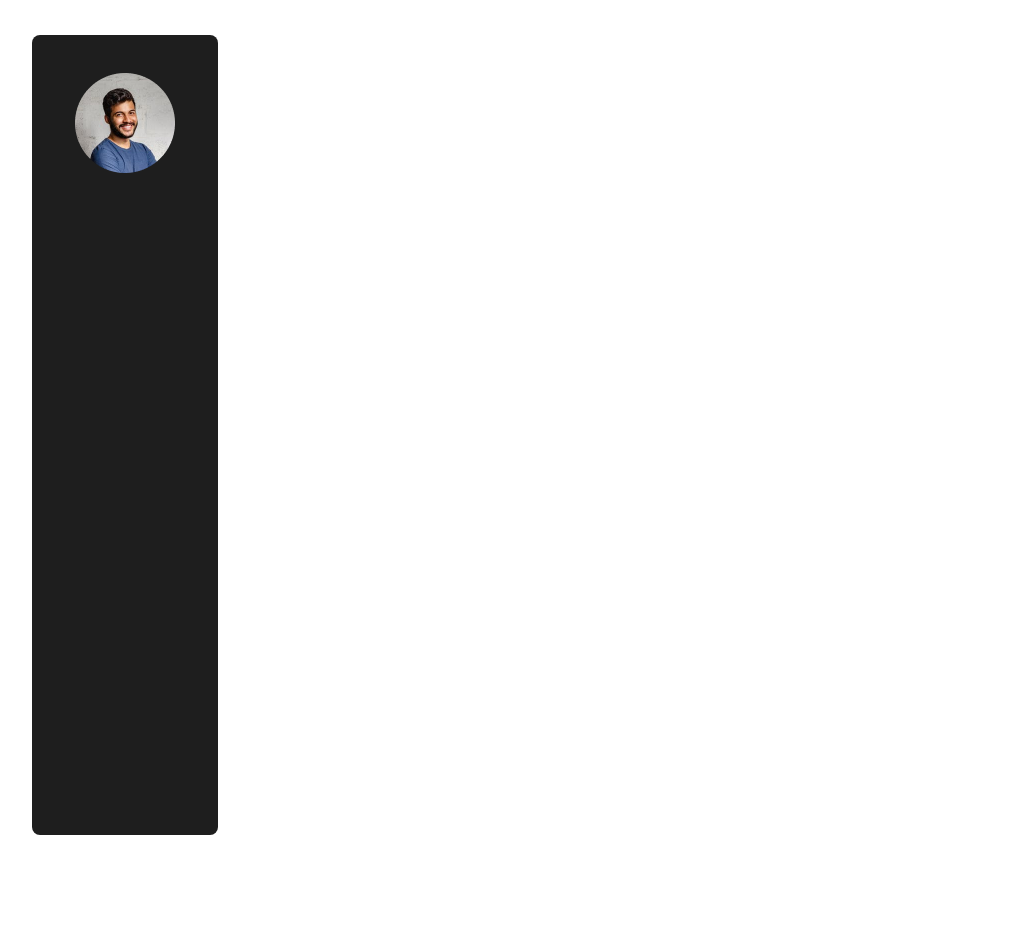
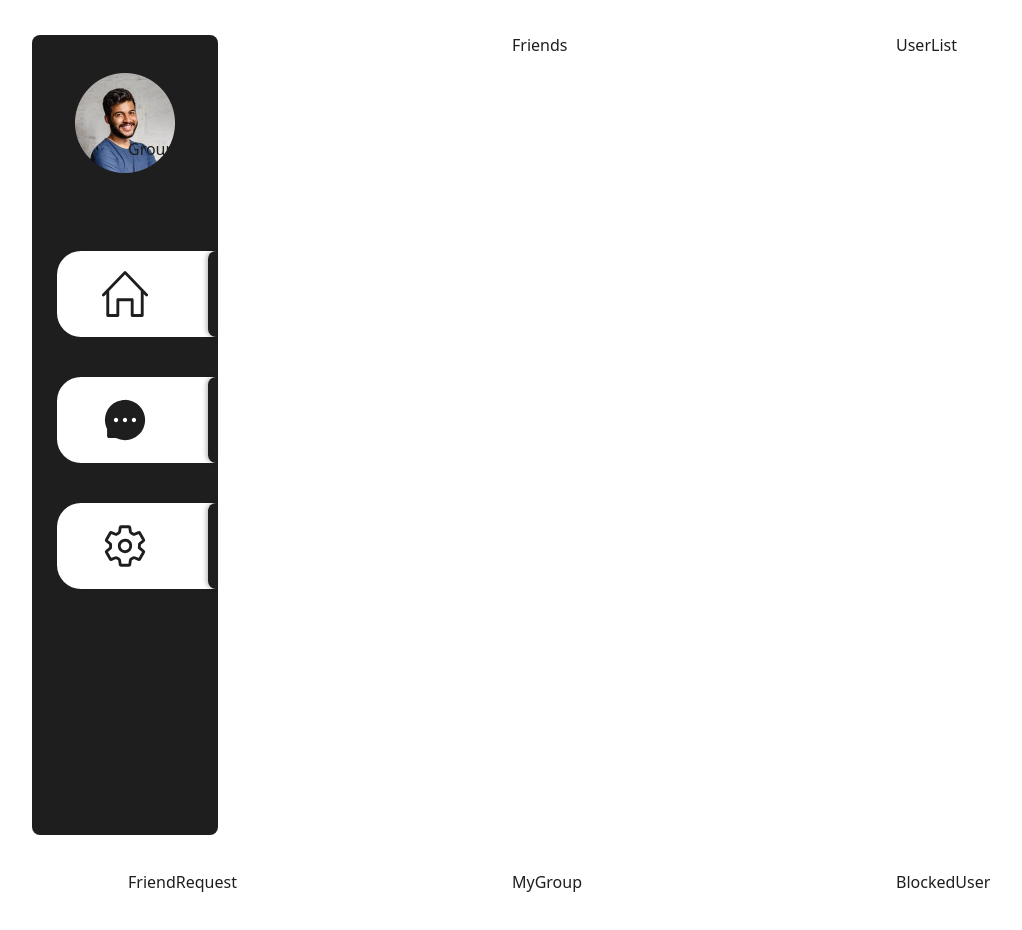
Before and after one commit to nusratjahandina74/PingLoop_Chatting_Application, a React (Vite) app: page / in a window 1280 px wide. Shown: the top 930 px of the page, without its empty margins (0-1022 px from the left). Before the commit the page ends 870 px from the top, so only its background shows below. Built offline with nearby package versions, Linux system fonts and the light colour scheme; no server answers; sample sign-in values are in the browser's storage.

Commit message:
Sidebar Complete

```diff
--- /dev/null
+++ b/src/components/BlockedUser/BlockedUser.jsx
@@ -0,0 +1,9 @@
+import React from 'react'
+
+const BlockedUser = () => {
+  return (
+    <div>BlockedUser</div>
+  )
+}
+
+export default BlockedUser
--- /dev/null
+++ b/src/components/FriendRequest/FriendRequest.jsx
@@ -0,0 +1,9 @@
+import React from 'react'
+
+const FriendRequest = () => {
+  return (
+    <div>FriendRequest</div>
+  )
+}
+
+export default FriendRequest
--- /dev/null
+++ b/src/components/Friends/Friends.jsx
@@ -0,0 +1,9 @@
+import React from 'react'
+
+const Friends = () => {
+  return (
+    <div>Friends</div>
+  )
+}
+
+export default Friends
--- /dev/null
+++ b/src/components/GroupList/GroupList.jsx
@@ -0,0 +1,9 @@
+import React from 'react'
+
+const GroupList = () => {
+  return (
+    <div>GroupList</div>
+  )
+}
+
+export default GroupList
--- /dev/null
+++ b/src/components/MyGroup/MyGroup.jsx
@@ -0,0 +1,9 @@
+import React from 'react'
+
+const MyGroup = () => {
+  return (
+    <div>MyGroup</div>
+  )
+}
+
+export default MyGroup
--- a/src/components/Sidebar/Sidebar.jsx
+++ b/src/components/Sidebar/Sidebar.jsx
@@ -1,11 +1,31 @@
 import React from 'react'
 import profile from '../../assets/profile.png'
+import { SlHome } from "react-icons/sl";
+import { AiFillMessage } from "react-icons/ai";
+import { IoSettingsOutline } from "react-icons/io5";
+import { ImExit } from "react-icons/im";
 const Sidebar = () => {
   return (
     <div className='bg-primary text-white w-[186px] h-screen rounded-lg my-[35px] ml-[32px] mr-[43px]'>
       <div className='flex justify-center pt-[38px]'>
         <img src={profile} alt="#profile" />
       </div>
+
+  <div className='relative after:absolute after:content-[" "] after:top-0 after:left-0 after:w-[161px] after:h-full after:bg-white after:z-[-1] z-1 after:ml-[25px] after:rounded-l-3xl
+  before:absolute before:content-[" "] before:top-0 before:right-0  before:rounded-tl-lg before:rounded-bl-lg before:shadow-[-2px_0px_4px_0px_rgba(0,0,0,0.25)] mt-[78px] before:h-full before:w-[10px] before:bg-primary py-[20px] flex justify-center'>
+    <SlHome className='text-[46px] text-primary'/>
+</div>
+  <div className='relative after:absolute after:content-[" "] after:top-0 after:left-0 after:w-[161px] after:h-full after:bg-white after:z-[-1] z-1 after:ml-[25px] after:rounded-l-3xl
+  before:absolute before:content-[" "] before:top-0 before:right-0  before:rounded-tl-lg before:rounded-bl-lg before:shadow-[-2px_0px_4px_0px_rgba(0,0,0,0.25)] mt-[40px] before:h-full before:w-[10px] before:bg-primary py-[20px] flex justify-center'>
+    <AiFillMessage className='text-[46px] text-primary'/>
+</div>
+  <div className='relative after:absolute after:content-[" "] after:top-0 after:left-0 after:w-[161px] after:h-full after:bg-white after:z-[-1] z-1 after:ml-[25px] after:rounded-l-3xl
+  before:absolute before:content-[" "] before:top-0 before:right-0  before:rounded-tl-lg before:rounded-bl-lg before:shadow-[-2px_0px_4px_0px_rgba(0,0,0,0.25)] mt-[40px] before:h-full before:w-[10px] before:bg-primary py-[20px] flex justify-center'>
+    <IoSettingsOutline className='text-[46px] text-primary'/>
+</div>
+  <div className='flex justify-center mt-[334px] mb-[47px]'>
+    <ImExit className='text-[46px] text-white'/>
+</div>
     </div>
   )
 }
--- /dev/null
+++ b/src/components/UserList/UserList.jsx
@@ -0,0 +1,9 @@
+import React from 'react'
+
+const UserList = () => {
+  return (
+    <div>UserList</div>
+  )
+}
+
+export default UserList
--- a/src/components/page/Home.jsx
+++ b/src/components/page/Home.jsx
@@ -4,6 +4,12 @@ import { getAuth, onAuthStateChanged } from "firebase/auth";
 import EmailVerify from './EmailVerify';
 import { useNavigate } from 'react-router';
 import Sidebar from '../Sidebar/Sidebar';
+import GroupList from '../GroupList/GroupList';
+import Friends from '../Friends/Friends';
+import UserList from '../UserList/UserList';
+import FriendRequest from '../FriendRequest/FriendRequest';
+import MyGroup from '../MyGroup/MyGroup';
+import BlockedUser from '../BlockedUser/BlockedUser';
 
 const Home = () => {
     const auth = getAuth();
@@ -38,8 +44,30 @@ onAuthStateChanged(auth, (user) => {
     <div>
         {
             verify ?
-            <div>
-              <Sidebar />
+            <div className='w-full mx-auto'>
+              <div className='flex flex-wrap justify-between text-primary'>
+  <div className='w-[10%] '>
+    <Sidebar />
+  </div>
+  <div className='w-[30%] mt-[137px]'>
+    <GroupList />
+  </div>
+  <div className='w-[30%] mt-[33px]'>
+    <Friends />
+  </div>
+  <div className='w-[30%] mt-[33px]'>
+    <UserList />
+  </div>
+  <div className='w-[30%] ml-[10%]'>
+    <FriendRequest />
+  </div>
+  <div className='w-[30%]'>
+    <MyGroup />
+  </div>
+  <div className='w-[30%]'>
+    <BlockedUser />
+  </div>
+</div>
             </div> :
             <EmailVerify />
         }
--- a/src/components/page/Login.jsx
+++ b/src/components/page/Login.jsx
@@ -134,7 +134,7 @@ const Login = () => {
                 </div>
             </div>
             <div className='w-1/2'>
-                <img className='h-screen w-full object-cover' src={login} alt="#login" />
+                <img className='h-screen w-full object-cover overflow-hidden' src={login} alt="#login" />
             </div>
         </div></div>
     )
--- a/src/components/page/SignUp.jsx
+++ b/src/components/page/SignUp.jsx
@@ -205,7 +205,7 @@ const SignUp = () => {
                 </div>
             </div>
             <div className='w-1/2'>
-                <img className='h-screen w-full object-cover' src={sign_up} alt="#sign_up" />
+                <img className='h-screen w-full object-cover overflow-hidden' src={sign_up} alt="#sign_up" />
             </div>
         </div>
     )
--- a/src/index.css
+++ b/src/index.css
@@ -9,6 +9,6 @@
   --color-primary: #1E1E1E;
 }
 
-body {
+/* body {
   overflow: hidden;
-}
+} */
```
